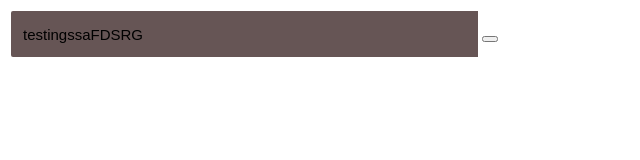
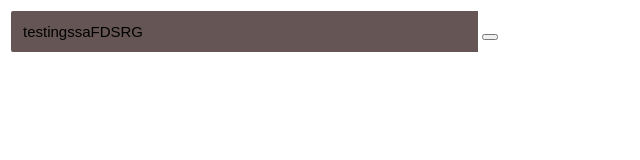
Before and after one commit to nikhilkumar80/nikhilkumar80.github.io, a website: page test.html in a window 1280 px wide. Shown: the whole page, without its empty margins (0-640 px from the left). Drawn offline with Linux system fonts and the light colour scheme.

Commit message:
Update test.html

```diff
--- a/test.html
+++ b/test.html
@@ -9,9 +9,7 @@
           <style>
                     .uh1 {
                     min-width: 455px;
-                    line-height:100%;
-                    height: 46px;
-                    padding: 0 0 0 12px;
+                    padding: 12px 0 12px 12px;
                     border: none;
                     border-radius: 2px 0 0 2px;
                     vertical-align: middle;
```
